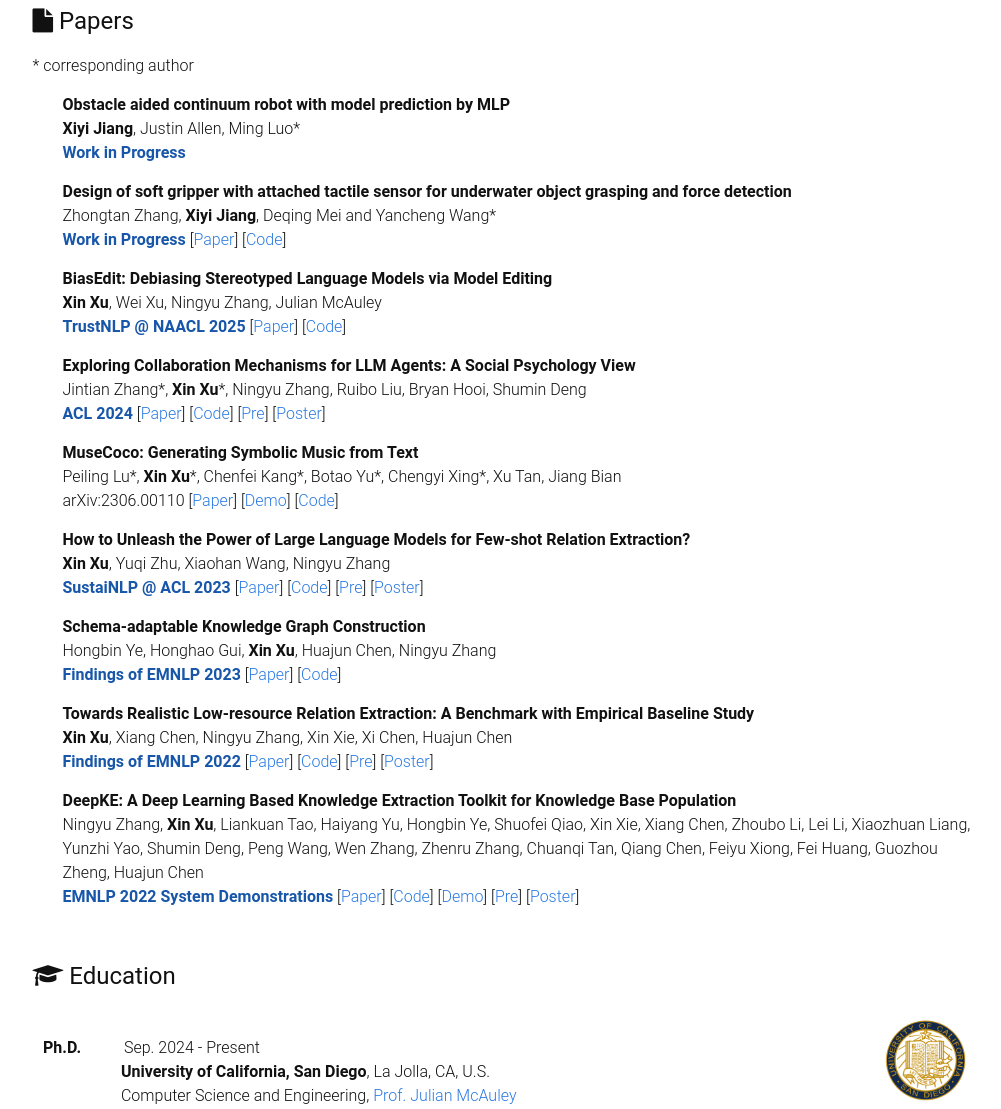
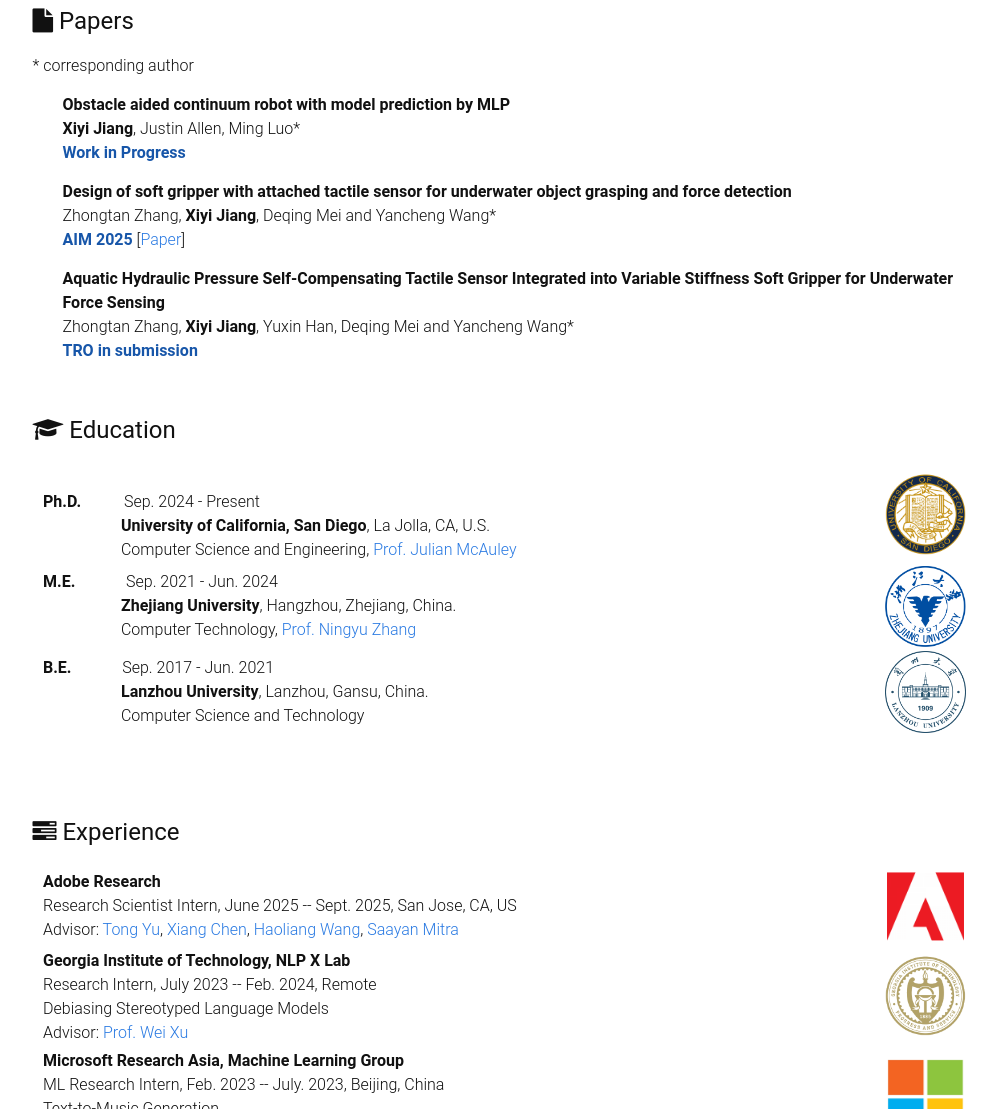
Before and after one commit to unknown-star11/unknown-star11.github.io, a plain HTML site: page index.html in a window 1280 px wide. Shown: the part 761-1870 px from the top of the page, without its empty margins (133-1134 px from the left). Drawn offline with Linux system fonts and the light colour scheme; some icons are missing.

Commit message:
Update index.html

```diff
--- a/index.html
+++ b/index.html
@@ -202,76 +202,21 @@ height="0" width="0" style="display:none;visibility:hidden"></iframe></noscript>
           <strong style="font-weight: 700;"> Xiyi Jiang</strong>, Justin Allen, Ming Luo*
           <p>
             <span style="color: #1756a9;"><strong style="font-weight: 700;">Work in Progress</strong></span>
-
           </p>
           <strong style="font-weight: 700;">Design of soft gripper with attached tactile sensor for underwater object grasping and force detection</strong><br>
           Zhongtan Zhang, <strong style="font-weight: 700;"> Xiyi Jiang</strong>,  Deqing Mei and Yancheng Wang*
           <p>
-            <span style="color: #1756a9;"><strong style="font-weight: 700;">Work in Progress</strong></span>
-            [<a href="https://arxiv.org/pdf/2504.10647" target="_blank">Paper</a>]
-            [<a href="https://github.com/NafisSadeq/reasoning-distillation" target="_blank">Code</a>]
+            <span style="color: #1756a9;"><strong style="font-weight: 700;">AIM 2025</strong></span>
+            [<a href="https://drive.google.com/file/d/1YC9Q1UGnH5Q9gtnCBJLoQemfuuxYOAJU/view?usp=sharing" target="_blank">Paper</a>]
           </p>
-          <strong style="font-weight: 700;">BiasEdit: Debiasing Stereotyped Language Models via Model Editing</strong><br>
-          <strong style="font-weight: 700;">Xin Xu</strong>, Wei Xu, Ningyu Zhang, Julian McAuley
+          <strong style="font-weight: 700;">Aquatic Hydraulic Pressure Self-Compensating Tactile Sensor Integrated into Variable Stiffness Soft Gripper for Underwater Force Sensing</strong><br>
+          Zhongtan Zhang, <strong style="font-weight: 700;">Xiyi Jiang</strong>, Yuxin Han, Deqing Mei and Yancheng Wang*
           <p>
-            <span style="color: #1756a9;"><strong style="font-weight: 700;">TrustNLP @ NAACL 2025</strong></span>
-            [<a href="https://arxiv.org/pdf/2503.08588" target="_blank">Paper</a>]
-            [<a href="https://github.com/zjunlp/BiasEdit" target="_blank">Code</a>]
+            <span style="color: #1756a9;"><strong style="font-weight: 700;">TRO in submission</strong></span>
+
             <!-- [<a href="https://underline.io/lecture/90673-debiasing-stereotyped-models-via-model-editing" target="_blank">Poster</a>] -->
           </p>
-          <strong style="font-weight: 700;">Exploring Collaboration Mechanisms for LLM Agents: A Social Psychology View</strong><br>
-          Jintian Zhang*, <strong style="font-weight: 700;">Xin Xu</strong>*, Ningyu Zhang, Ruibo Liu, Bryan Hooi, Shumin Deng
-          <p>
-            <span style="color: #1756a9;"><strong style="font-weight: 700;">ACL 2024</strong></span>
-            [<a href="https://arxiv.org/pdf/2310.02124" target="_blank">Paper</a>]
-            [<a href="https://github.com/zjunlp/MachineSoM" target="_blank">Code</a>]
-            [<a href="https://underline.io/lecture/102669-exploring-collaboration-mechanisms-for-llm-agents-a-social-psychology-view" target="_blank">Pre</a>]
-            [<a href="https://underline.io/lecture/102669-exploring-collaboration-mechanisms-for-llm-agents-a-social-psychology-view?posterExpanded=true" target="_blank">Poster</a>]
-          </p>
-          <strong style="font-weight: 700;">MuseCoco: Generating Symbolic Music from Text</strong><br>
-          Peiling Lu*, <strong style="font-weight: 700;">Xin Xu</strong>*, Chenfei Kang*, Botao Yu*, Chengyi Xing*, Xu Tan, Jiang Bian
-          <p>
-            arXiv:2306.00110
-            [<a href="https://arxiv.org/pdf/2306.00110" target="_blank">Paper</a>]
-            [<a href="https://ai-muzic.github.io/musecoco/" target="_blank">Demo</a>]
-            [<a href="https://github.com/microsoft/muzic/tree/main/musecoco" target="_blank">Code</a>]
-          </p>
-          <strong style="font-weight: 700;">How to Unleash the Power of Large Language Models for Few-shot Relation Extraction?</strong><br>
-          <strong style="font-weight: 700;">Xin Xu</strong>, Yuqi Zhu, Xiaohan Wang, Ningyu Zhang
-          <p>
-            <span style="color: #1756a9;"><strong style="font-weight: 700;">SustaiNLP @ ACL 2023</strong></span>
-            [<a href="https://arxiv.org/pdf/2305.01555" target="_blank">Paper</a>]
-            [<a href="https://github.com/zjunlp/DeepKE/tree/main/example/llm" target="_blank">Code</a>]
-            [<a href="https://underline.io/lecture/78918-how-to-unleash-the-power-of-large-language-models-for-few-shot-relation-extractionquestion-xin-xu-yuqi-zhu-xiaohan-wang-and-ningyu-zhang-xxucsatzju-edu-cn-status-accept" target="_blank">Pre</a>]
-            [<a href="https://underline.io/lecture/78918-how-to-unleash-the-power-of-large-language-models-for-few-shot-relation-extractionquestion-xin-xu-yuqi-zhu-xiaohan-wang-and-ningyu-zhang-xxucsatzju-edu-cn-status-accept?posterExpanded=true" target="_blank">Poster</a>]
-          </p>
-          <strong style="font-weight: 700;">Schema-adaptable Knowledge Graph Construction</strong><br>
-          Hongbin Ye, Honghao Gui, <strong style="font-weight: 700;">Xin Xu</strong>, Huajun Chen, Ningyu Zhang
-          <p>
-            <span style="color: #1756a9;"><strong style="font-weight: 700;">Findings of EMNLP 2023</strong></span>
-            [<a href="https://arxiv.org/pdf/2305.08703" target="_blank">Paper</a>]
-            [<a href="https://github.com/zjunlp/AdaKGC" target="_blank">Code</a>]
-          </p>
-          <strong style="font-weight: 700;">Towards Realistic Low-resource Relation Extraction: A Benchmark with Empirical Baseline Study</strong><br>
-          <strong style="font-weight: 700;">Xin Xu</strong>, Xiang Chen, Ningyu Zhang, Xin Xie, Xi Chen, Huajun Chen
-          <p>
-            <span style="color: #1756a9;"><strong style="font-weight: 700;">Findings of EMNLP 2022</strong></span>
-            [<a href="https://aclanthology.org/2022.findings-emnlp.29.pdf" target="_blank">Paper</a>]
-            [<a href="https://github.com/zjunlp/LREBench" target="_blank">Code</a>]
-            <!-- [<a href="https://www.zjukg.org/project/LREBench/" target="_blank">Web</a>] -->
-            [<a href="https://underline.io/lecture/64963-towards-realistic-low-resource-relation-extraction-a-benchmark-with-empirical-baseline-study" target="_blank">Pre</a>]
-            [<a href="https://underline.io/lecture/67325-towards-realistic-low-resource-relation-extraction-a-benchmark-with-empirical-baseline-study?posterExpanded=true" target="_blank">Poster</a>]
-          </p>
-          <strong style="font-weight: 700;">DeepKE: A Deep Learning Based Knowledge Extraction Toolkit for Knowledge Base Population</strong><br>
-          Ningyu Zhang, <strong style="font-weight: 700;">Xin Xu</strong>, Liankuan Tao, Haiyang Yu, Hongbin Ye, Shuofei Qiao, Xin Xie, Xiang Chen, Zhoubo Li, Lei Li, Xiaozhuan Liang, Yunzhi Yao, Shumin Deng, Peng Wang, Wen Zhang, Zhenru Zhang, Chuanqi Tan, Qiang Chen, Feiyu Xiong, Fei Huang, Guozhou Zheng, Huajun Chen
-          <p>
-            <span style="color: #1756a9;"><strong style="font-weight: 700;">EMNLP 2022 System Demonstrations</strong></span>
-            [<a href="https://arxiv.org/pdf/2201.03335" target="_blank">Paper</a>]
-            [<a href="https://github.com/zjunlp/DeepKE" target="_blank">Code</a>]
-            [<a href="http://deepke.zjukg.cn/" target="_blank">Demo</a>]
-            [<a href="https://underline.io/lecture/66350-deepke-a-deep-learning-based-knowledge-extraction-toolkit-for-knowledge-base-population" target="_blank">Pre</a>]
-            [<a href="https://underline.io/lecture/66350-deepke-a-deep-learning-based-knowledge-extraction-toolkit-for-knowledge-base-population?posterExpanded=true" target="_blank">Poster</a>]
-          </p>
+
 
         <!-- </li> -->
 
```
